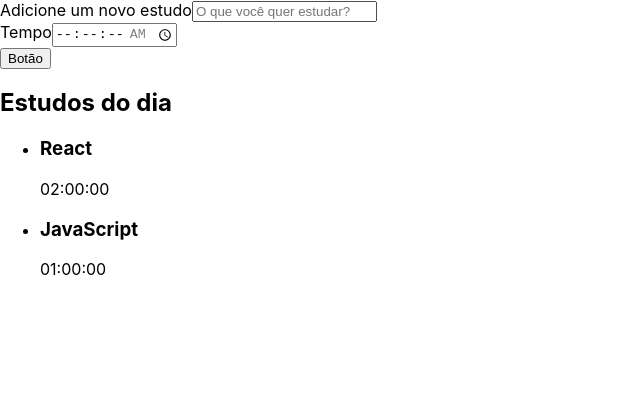
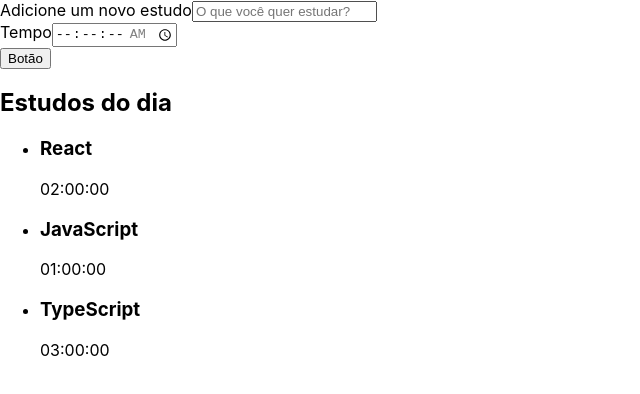
Before and after one commit to mitugui/ReactEscrevendoComTypeScript, a React (Create React App) app: page / in a window 1280 px wide. Shown: the top 394 px of the page, without its empty margins (0-640 px from the left). Built offline with nearby package versions, Linux system fonts and the light colour scheme; the HTML template or start-up script is replaced by a standard one.

Commit message:
feat: use map to render items instead of hardcoding them

```diff
--- a/src/components/List/index.tsx
+++ b/src/components/List/index.tsx
@@ -1,26 +1,31 @@
 import React from "react";
 
 const List = () => {
+    const tasks = [{
+        name: "React",
+        time: "02:00:00"
+    }, {
+        name: "JavaScript",
+        time: "01:00:00"
+    }, {
+        name: "TypeScript",
+        time: "03:00:00"
+    }]
+
     return (
         <aside>
             <h2>Estudos do dia</h2>
             <ul>
-                <li>
-                    <h3>
-                        React
-                    </h3>
-                    <span>
-                        02:00:00
-                    </span>
-                </li>
-                <li>
-                    <h3>
-                        JavaScript
-                    </h3>
-                    <span>
-                        01:00:00
-                    </span>
-                </li>
+                {tasks.map((task, index) => (
+                    <li key={index}>
+                        <h3>
+                            {task.name}
+                        </h3>
+                        <span>
+                            {task.time}
+                        </span>
+                    </li>
+                ))}
             </ul>
         </aside>
     )
```
